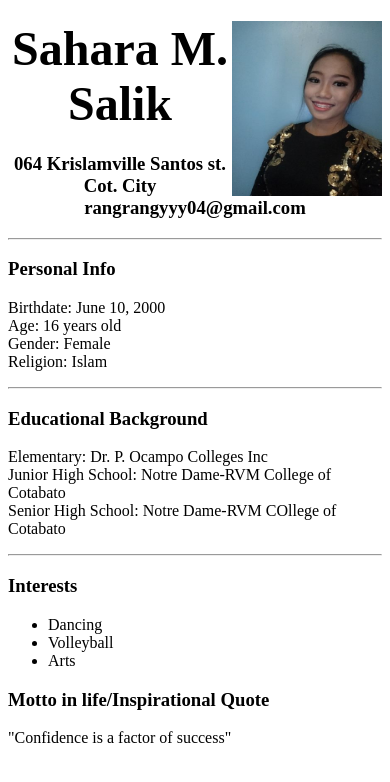
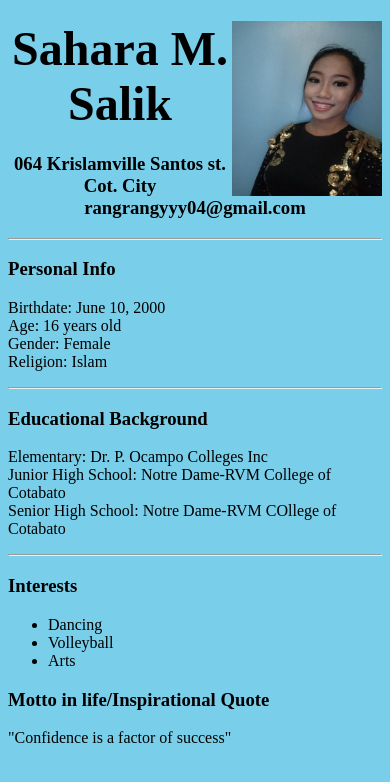
Before and after one commit to Kwarog1600/SaharahSalik, a plain HTML site: page index.html in a window 390 px wide. Drawn offline with Linux system fonts and the light colour scheme; some packages are replaced by stand-ins of ours.

Commit message:
Update index.html

```diff
--- a/index.html
+++ b/index.html
@@ -6,7 +6,7 @@
         <title>Salik</title>
 
 </head>
-    <body>	<script type="text/javascript" src="cordova.js"></script>
+    <body bgcolor="#79ceea">	<script type="text/javascript" src="cordova.js"></script>
 <img src="1.jpg" align="right" width="150" height="175">
 <h1 align="center"><font color="Black" size="50">Sahara M. Salik</font></h1>
 <h3 align="center"> 064 Krislamville Santos st.  Cot.  City
```
